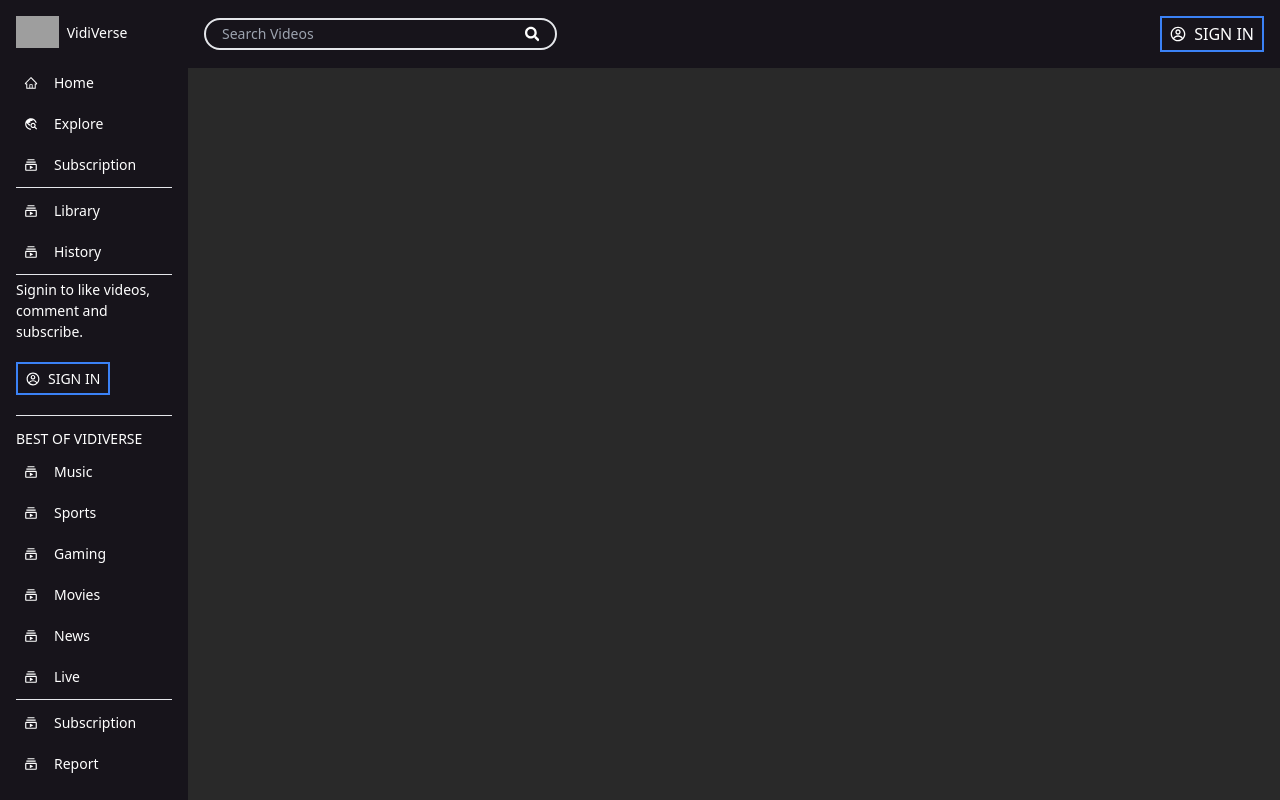
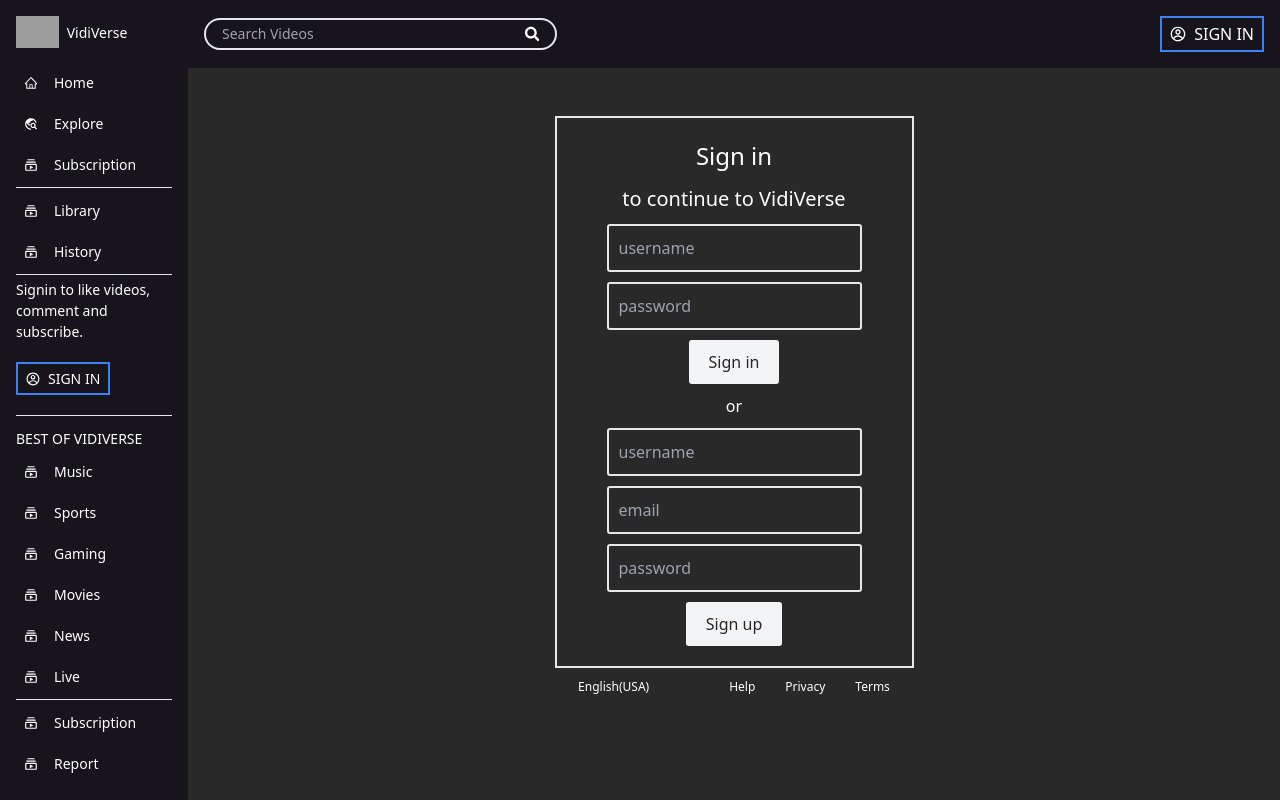
Before and after one commit to studiosnabeel/vidi-verse, a React (Vite) app in the folder client/: page /login in a window 1280 px wide. Built offline with nearby package versions, Linux system fonts and the light colour scheme; grey boxes are pictures that could not be loaded.

Commit message:
Structure, route and design Login page

```diff
--- a/client/src/App.jsx
+++ b/client/src/App.jsx
@@ -3,6 +3,7 @@ import Navbar from "./components/Navbar";
 import { Route, Routes, BrowserRouter } from "react-router-dom";
 import Home from "./pages/Home";
 import Video from "./pages/Video";
+import Login from "./pages/Login";
 
 const App = () => {
   return (
@@ -16,6 +17,8 @@ const App = () => {
             <Routes>
               <Route path='/'>
                 <Route index element={<Home />} />
+                <Route path='login' element={<Login />} />
+
                 <Route path='video'>
                   <Route path=':id' element={<Video />} />
                 </Route>
--- a/client/src/components/Menu.jsx
+++ b/client/src/components/Menu.jsx
@@ -38,10 +38,14 @@ const Menu = () => {
         </div>
         <hr className='' />
         <p>Signin to like videos, comment and subscribe. </p>
-        <div className='flex gap-2 items-center border-2 border-blue-500 justify-center py-1 w-fit px-2 my-4'>
-          <CgProfile />
-          <h2 className='cursor-pointer'>SIGN IN</h2>
-        </div>
+
+        <Link to='/login'>
+          <div className='flex gap-2 items-center border-2 border-blue-500 justify-center py-1 w-fit px-2 my-4'>
+            <CgProfile />
+            <h2 className='cursor-pointer'>SIGN IN</h2>
+          </div>
+        </Link>
+
         <hr className='mb-2' />
         <h2>BEST OF VIDIVERSE</h2>
         <div className='flex gap-4 items-center my-2 cursor-pointer hover:bg-[#363636] px-2'>
--- a/client/src/components/Navbar.jsx
+++ b/client/src/components/Navbar.jsx
@@ -1,6 +1,7 @@
 import React from "react";
 import { FaSearch } from "react-icons/fa";
 import { CgProfile } from "react-icons/cg";
+import { Link } from "react-router-dom";
 
 const Navbar = () => {
   return (
@@ -14,10 +15,12 @@ const Navbar = () => {
         <FaSearch className='text-white' />
       </div>
       <div>
-        <div className='flex gap-2 items-center border-2 border-blue-500 justify-center py-1 w-fit px-2 text-white'>
-          <CgProfile />
-          <h2 className='cursor-pointer'>SIGN IN</h2>
-        </div>
+        <Link to='/login'>
+          <div className='flex gap-2 items-center border-2 border-blue-500 justify-center py-1 w-fit px-2 text-white'>
+            <CgProfile />
+            <h2 className='cursor-pointer'>SIGN IN</h2>
+          </div>
+        </Link>
       </div>
     </section>
   );
--- /dev/null
+++ b/client/src/pages/Login.jsx
@@ -0,0 +1,38 @@
+import { Link } from "react-router-dom";
+
+const Login = () => {
+  const Container = "flex flex-col items-center justify-center my-12";
+  const Wrapper =
+    "flex items-center flex-col border-2 py-[20px] px-[50px] gap-[10px]";
+  const Input = "border-2 rounded-[3px] p-[10px] bg-transparent w-full ";
+  const Button =
+    "rounded-[3px] border-none py-[10px] px-[20px] font-[500] cursor-pointer bg-gray-100 text-[#272727] hover:bg-gray-300";
+  return (
+    <div className={Container}>
+      <div className={Wrapper}>
+        <h2 className='title text-[24px]'>Sign in</h2>
+        <h4 className='subTitle text-[20px] fold-[300]'>
+          to continue to VidiVerse
+        </h4>
+        <input className={Input} type='text' placeholder='username' />
+        <input className={Input} type='password' placeholder='password' />
+        <button className={Button}>Sign in</button>
+        <span>or</span>
+        <input className={Input} type='text' placeholder='username' />
+        <input className={Input} type='text' placeholder='email' />
+        <input className={Input} type='password' placeholder='password' />
+        <button className={Button}>Sign up</button>
+      </div>
+      <div className='more flex mt-[10px] text-[12px]'>
+        English(USA)
+        <div className='Links ml-[50px]'>
+          <Link className='ml-[30px]'>Help</Link>
+          <Link className='ml-[30px]'>Privacy</Link>
+          <Link className='ml-[30px]'>Terms</Link>
+        </div>
+      </div>
+    </div>
+  );
+};
+
+export default Login;
```
